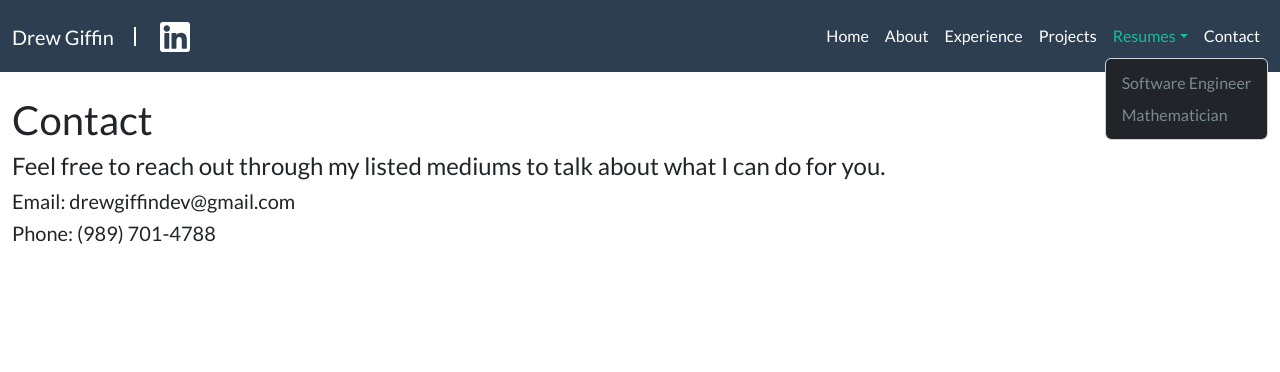
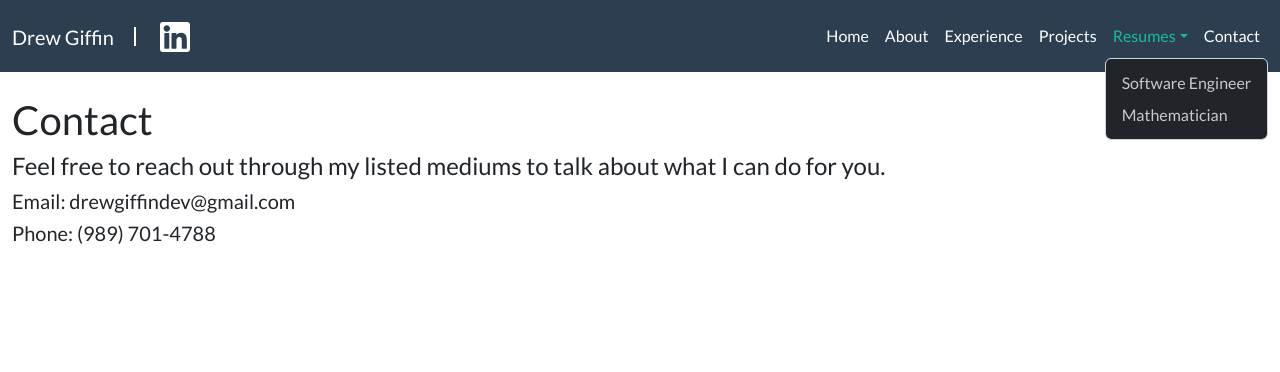
Before and after one commit to drewgiffin/drewgiffindev, a Django app: template core/templates/contact.html in a window 1280 px wide, after a click on "Resumes". Shown: the top 372 px of the page. Run offline with Django 4.2, Linux system fonts and the light colour scheme; the template is opened without the code that fills it, so the values that code supplies are empty; some libraries are stand-ins or nearby versions.

Commit message:
Made navbar dropdown text more readable

```diff
--- a/core/static/css/style.css
+++ b/core/static/css/style.css
@@ -30,3 +30,12 @@
 .navbar-brand:hover svg {
     fill:#18bc9c;
 }
+
+/* navbar dropdowns, this is to make it more readable */
+.navbar .dropdown-item {
+    color: rgb(201, 201, 201);
+}
+
+.navbar .dropdown-item:hover {
+    color: white;
+}
```
